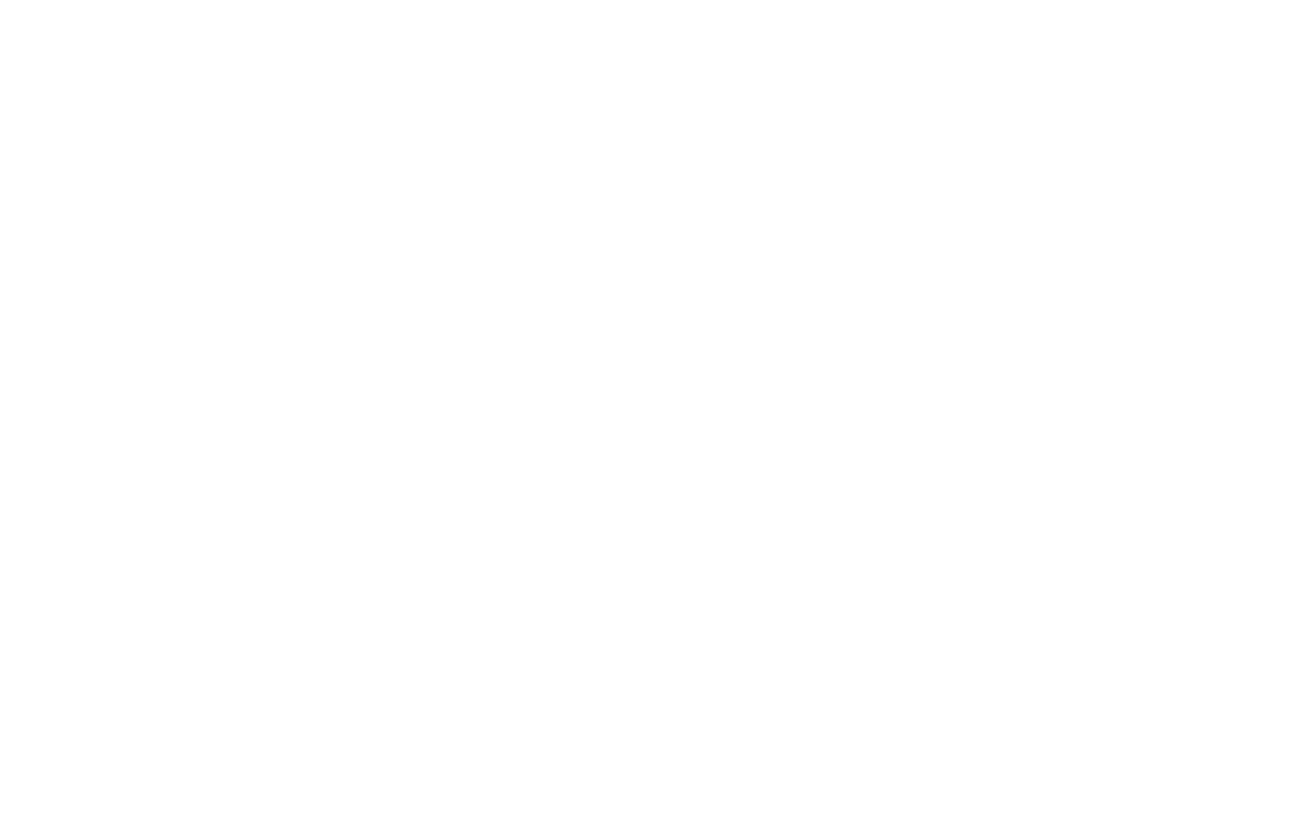
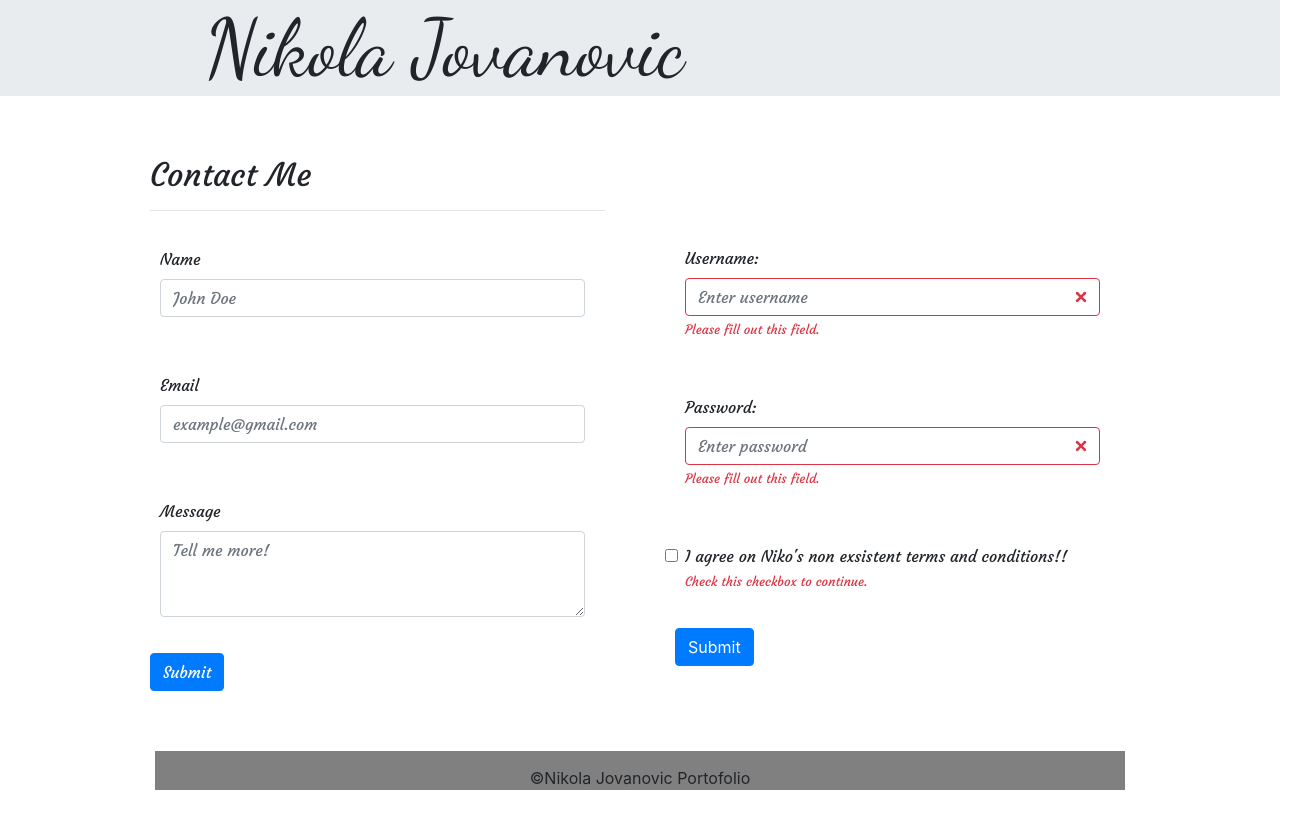
Before and after one commit to nikola4work/Nikola-Jovanovic-Portfolio, a plain HTML site: page contact.html in a window 1280 px wide. Shown: the whole page, 1315 px wide, since content can reach past the window. Before the commit the page ends 800 px from the top, so only its background shows below. Drawn offline with nearby package versions, Linux system fonts and the light colour scheme.

Commit message:
input forms added for contact page

```diff
--- a/Assets/Css/style.css
+++ b/Assets/Css/style.css
@@ -93,3 +93,33 @@ p {
 .dropdown {
     margin-top: 30px;
 }
+
+
+/* Contact page*/
+
+.container-contact {
+    padding: 20px;
+    background-color: #ffffff;
+    margin-left: -10px;
+    font-family: "Dancing Script", cursive;
+    font-family: "Shadows Into Light", cursive;
+    font-family: "Caveat", cursive;
+    font-family: "Courgette", cursive;
+}
+
+.form-control {}
+
+.form-group {
+    padding: 20px;
+    background-color: #ffffff;
+    margin-left: -10px;
+    font-family: "Dancing Script", cursive;
+    font-family: "Shadows Into Light", cursive;
+    font-family: "Caveat", cursive;
+    font-family: "Courgette", cursive;
+}
+
+.was-validated {
+    margin-top: 70px;
+    padding: 20px;
+}
--- a/contact.html
+++ b/contact.html
@@ -0,0 +1,94 @@
+<!DOCTYPE html>
+<html lang="en">
+
+<head>
+    <!-- Required meta tags -->
+    <meta charset="utf-8" />
+    <meta name="viewport" content="width=device-width, initial-scale=1, shrink-to-fit=no" />
+
+    <!-- Bootstrap CSS -->
+    <link rel="stylesheet" href="https://stackpath.bootstrapcdn.com/bootstrap/4.3.1/css/bootstrap.min.css" integrity="sha384-ggOyR0iXCbMQv3Xipma34MD+dH/1fQ784/j6cY/iJTQUOhcWr7x9JvoRxT2MZw1T" crossorigin="anonymous" />
+    <link rel="stylesheet" href="./Assets/Css/style.css" />
+    <link href="https://fonts.googleapis.com/css?family=Caveat|Courgette|Dancing+Script|Shadows+Into+Light&display=swap" rel="stylesheet" />
+    <script src="https://kit.fontawesome.com/f9e8e0bf75.js" crossorigin="anonymous"></script>
+
+    <title>Nikola Jovanovic Contact page</title>
+</head>
+
+<body>
+    <div class="jumbotron jumbotron-fluid">
+        <div class="container">
+            <h1 class="display-4">Nikola Jovanovic</h1>
+        </div>
+    </div>
+    <div class="container">
+        <div class="row">
+            <div class="col-md-6">
+                <div class="container-contact">
+                    <div class="hr2">
+                        <h2>Contact Me</h2>
+                    </div>
+                    <hr />
+
+                    <form>
+                        <div class="form-group">
+                            <label for="name">Name</label>
+                            <input type="text" class="form-control" id="name" placeholder="John Doe" />
+                        </div>
+                        <div class="form-group">
+                            <label for="email">Email</label>
+                            <input type="text" class="form-control" id="email" placeholder="example@gmail.com" />
+                        </div>
+
+                        <div class="form-group">
+                            <label for="msg">Message</label>
+                            <textarea class="form-control" id="msg" placeholder="Tell me more!" rows="3"></textarea>
+                        </div>
+                        <input class="btn btn-primary" type="submit" value="Submit" />
+                    </form>
+                </div>
+            </div>
+            <div class="col-md-6">
+                <form action="/action_page.php" class="was-validated">
+                    <div class="form-group">
+                        <label for="uname">Username:</label>
+                        <input type="text" class="form-control" id="uname" placeholder="Enter username" name="uname" required>
+                        <div class="valid-feedback">Valid.</div>
+                        <div class="invalid-feedback">Please fill out this field.</div>
+                    </div>
+                    <div class="form-group">
+                        <label for="pwd">Password:</label>
+                        <input type="password" class="form-control" id="pwd" placeholder="Enter password" name="pswd" required>
+                        <div class="valid-feedback">Valid.</div>
+                        <div class="invalid-feedback">Please fill out this field.</div>
+                    </div>
+                    <div class="form-group form-check">
+                        <label class="form-check-label">
+                            <input class="form-check-input" type="checkbox" name="remember" required> I agree on Niko's non exsistent terms and conditions!!
+                            <div class="valid-feedback">Valid.</div>
+                            <div class="invalid-feedback">Check this checkbox to continue.</div>
+                        </label>
+                    </div>
+                    <button type="submit" class="btn btn-primary">Submit</button>
+                </form>
+            </div>
+
+        </div>
+        <div class="container-fluid">
+            <div class="row">
+                <div class="col-sm-12">
+                    <div class="footer">
+                        &copy;Nikola Jovanovic Portofolio
+                    </div>
+                </div>
+            </div>
+        </div>
+
+        <!-- Optional JavaScript -->
+        <!-- jQuery first, then Popper.js, then Bootstrap JS -->
+        <script src="https://code.jquery.com/jquery-3.3.1.slim.min.js" integrity="sha384-q8i/X+965DzO0rT7abK41JStQIAqVgRVzpbzo5smXKp4YfRvH+8abtTE1Pi6jizo" crossorigin="anonymous"></script>
+        <script src="https://cdnjs.cloudflare.com/ajax/libs/popper.js/1.14.7/umd/popper.min.js" integrity="sha384-UO2eT0CpHqdSJQ6hJty5KVphtPhzWj9WO1clHTMGa3JDZwrnQq4sF86dIHNDz0W1" crossorigin="anonymous"></script>
+        <script src="https://stackpath.bootstrapcdn.com/bootstrap/4.3.1/js/bootstrap.min.js" integrity="sha384-JjSmVgyd0p3pXB1rRibZUAYoIIy6OrQ6VrjIEaFf/nJGzIxFDsf4x0xIM+B07jRM" crossorigin="anonymous"></script>
+</body>
+
+</html>
```
Also changed, not shown: index.html (+3 -2 lines).
